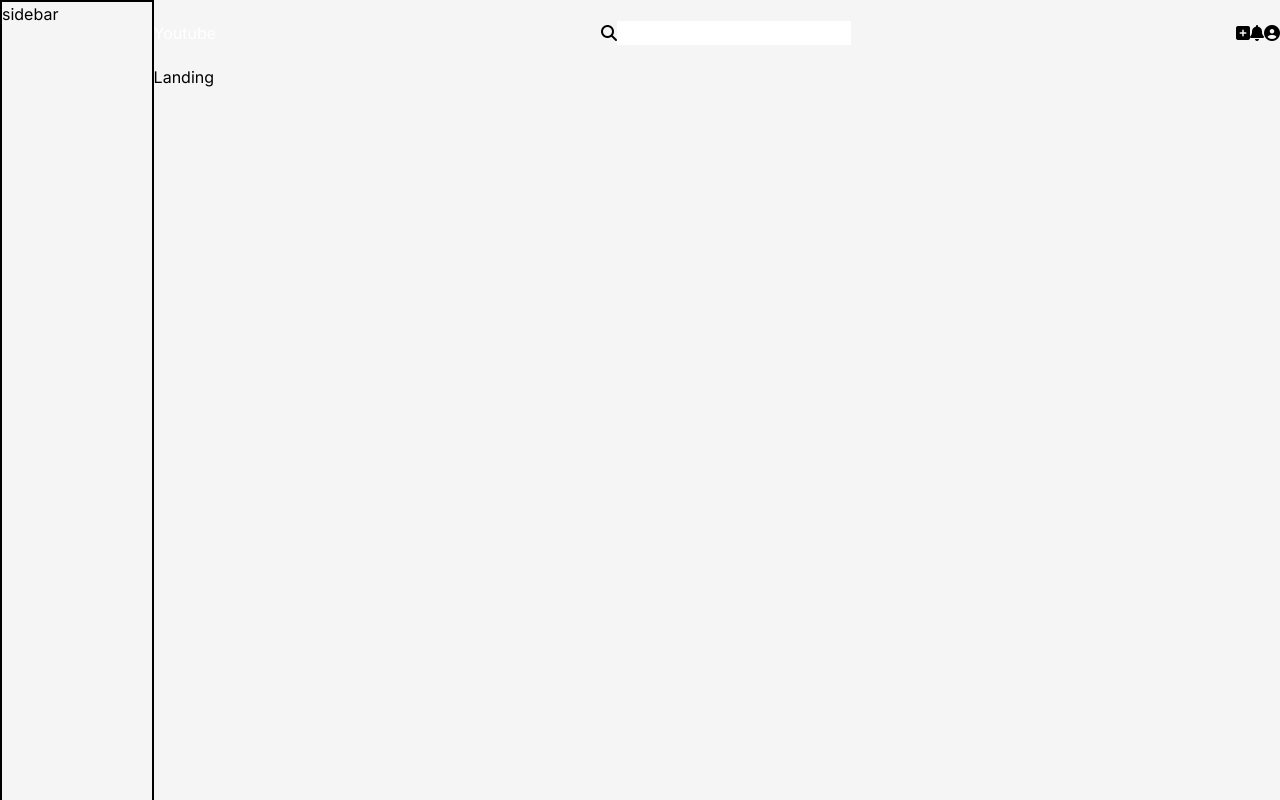
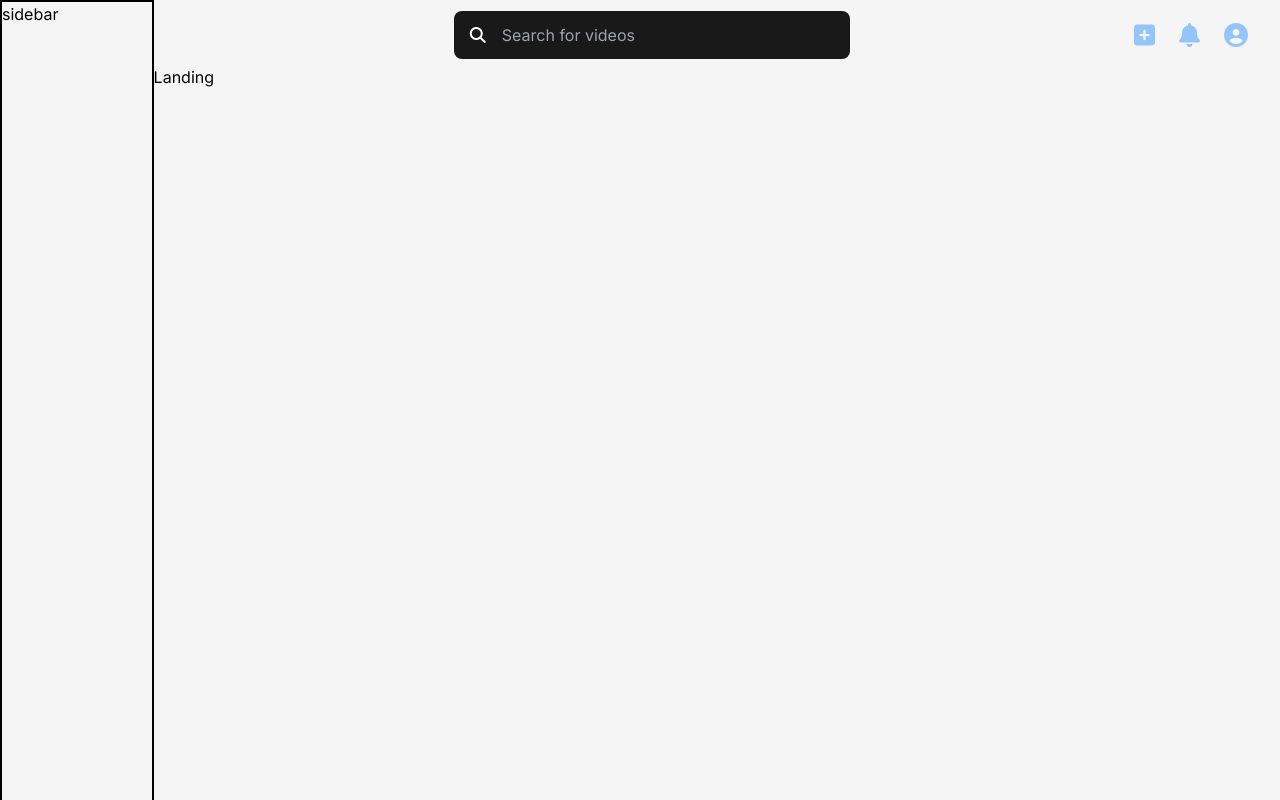
Before and after one commit to Lindrit-Sulaj/Youtube, a React (Vite) app: page / in a window 1280 px wide. Shown: the top 800 px of the page. Built offline with nearby package versions, Linux system fonts and the light colour scheme.

Commit message:
Navbar Finished

```diff
--- a/src/components/Navbar.jsx
+++ b/src/components/Navbar.jsx
@@ -1,19 +1,26 @@
 import React, { useState } from 'react';
 import { Link } from 'react-router-dom';
 import useMediaQuery from '../hooks/useMediaQuery';
+import MenuItem from './MenuItem';
 
 const Navbar = () => {
   const [windowWidth, breakpoint] = useMediaQuery();
   const [menuOpened, setMenuOpened] = useState(false);
+  const [searchTerm, setSearchTerm] = useState('');
+
+  const handleSearch = () => {
+    if (searchTerm === '' || searchTerm.split(" ").length < 1) return;
+
+  }
 
   return (
-    <nav className='navbar h-[65px] fixed top-0 w-full tablet:'>
+    <nav className='navbar h-[70px] fixed top-0 w-full pr-4'>
       {(breakpoint === 'sm' || breakpoint === 'md') ? (
         <div className='bg-neutral-200 dark:bg-neutral-850 my-3 mx-4 py-2 px-6 flex items-center rounded-xl relative'>
           <button className='w-[5%] text-black dark:text-blue-400'>
             <i className="fa-solid fa-magnifying-glass"></i>
           </button>
-          <input type="text" className='w-[90%] bg-transparent h-full outline-none px-3 text-white' placeholder='Search for any video' />
+          <input type="text" className='w-[90%] bg-transparent h-full outline-none px-3 text-white' value={searchTerm} onChange={(e) => setSearchTerm(e.target.value)} placeholder='Search for any video' />
           <button className='rounded-full text-blue-500 dark:text-blue-400 text-2xl w-[5%]' onClick={() => setMenuOpened(!menuOpened)}>
             <i className="fa-solid fa-circle-user"></i>
           </button>
@@ -37,23 +44,23 @@ const Navbar = () => {
                 title="History"
                 link="/feed/history" />
               <MenuItem
-                icon="fa-solid fa-clock"
-                title="Watch Later"
-                link="/feed/watch-later" />
+                icon="fa-solid fa-clapperboard"
+                title="Subscriptions"
+                link="/feed/subscriptions" />
             </div>
           )}
         </div>
       ) : (
-        <div className='flex justify-between h-full items-center'>
-          <div className='text-white'>
-            Youtube
+        <div className='flex justify-between h-full items-center px-4'>
+          <div>
+
           </div>
-          <div>
-            <i className="fa-solid fa-magnifying-glass"></i>
-            <input type="text" />
+          <div className='flex items-center bg-neutral-850 px-4 gap-2 rounded-lg'>
+            <i className="fa-solid fa-magnifying-glass text-white"></i>
+            <input type="text" className='bg-transparent w-[340px] h-12 outline-none text-white px-2' placeholder='Search for videos' value={searchTerm} onChange={(e) => setSearchTerm(e.target.value)}/>
           </div>
 
-          <div>
+          <div className='flex items-center gap-6 justify-end text-2xl text-blue-300'>
             <i className="fa-solid fa-square-plus"></i>
             <i className="fa-solid fa-bell"></i>
             <i className="fa-solid fa-circle-user"></i>
@@ -64,13 +71,6 @@ const Navbar = () => {
   )
 }
 
-const MenuItem = ({ title, link, icon, setMenuOpened }) => {
-  return (
-    <Link to={link} className="transition-all flex px-4 items-center py-2 gap-4 hover:bg-neutral-800" onClick={() => setMenuOpened(false)}>
-      <i className={`${icon} text-neutral-200`}></i>
-      <span className='text-neutral-200'>{title}</span>
-    </Link>
-  )
-}
+
 
 export default Navbar
```
